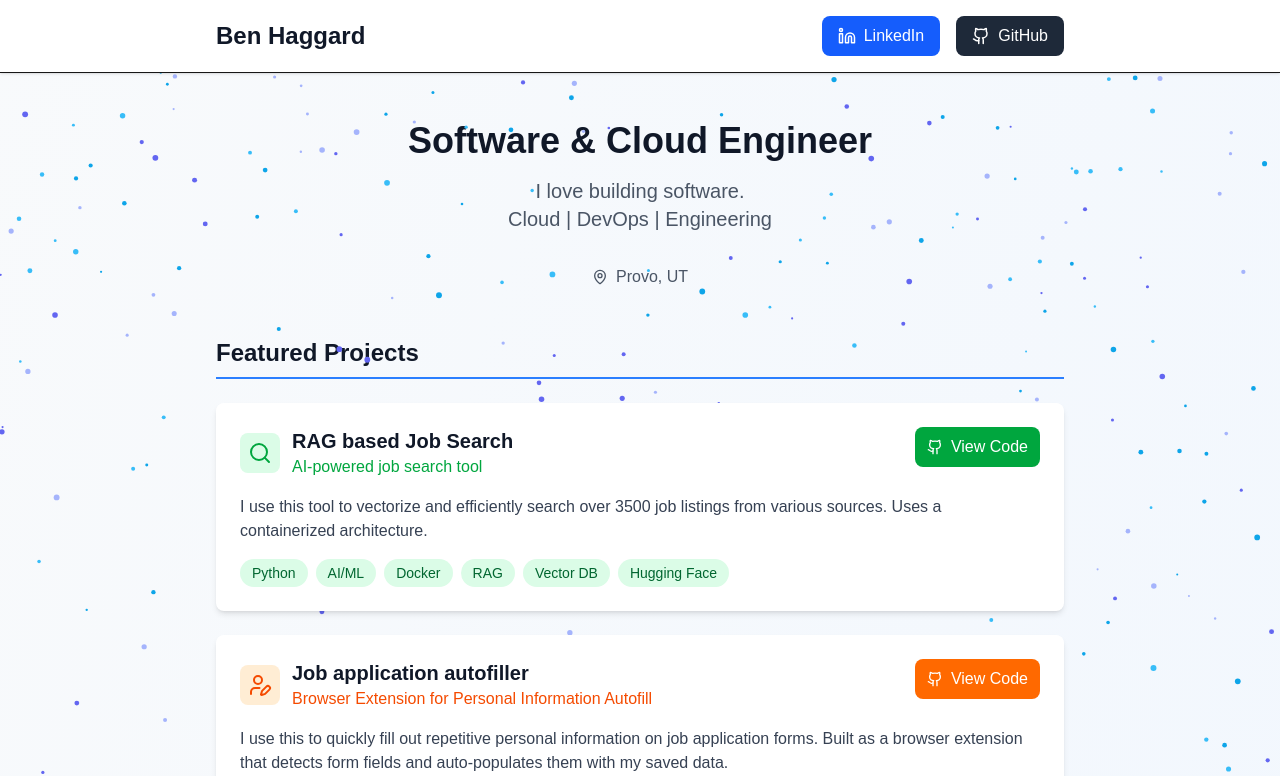
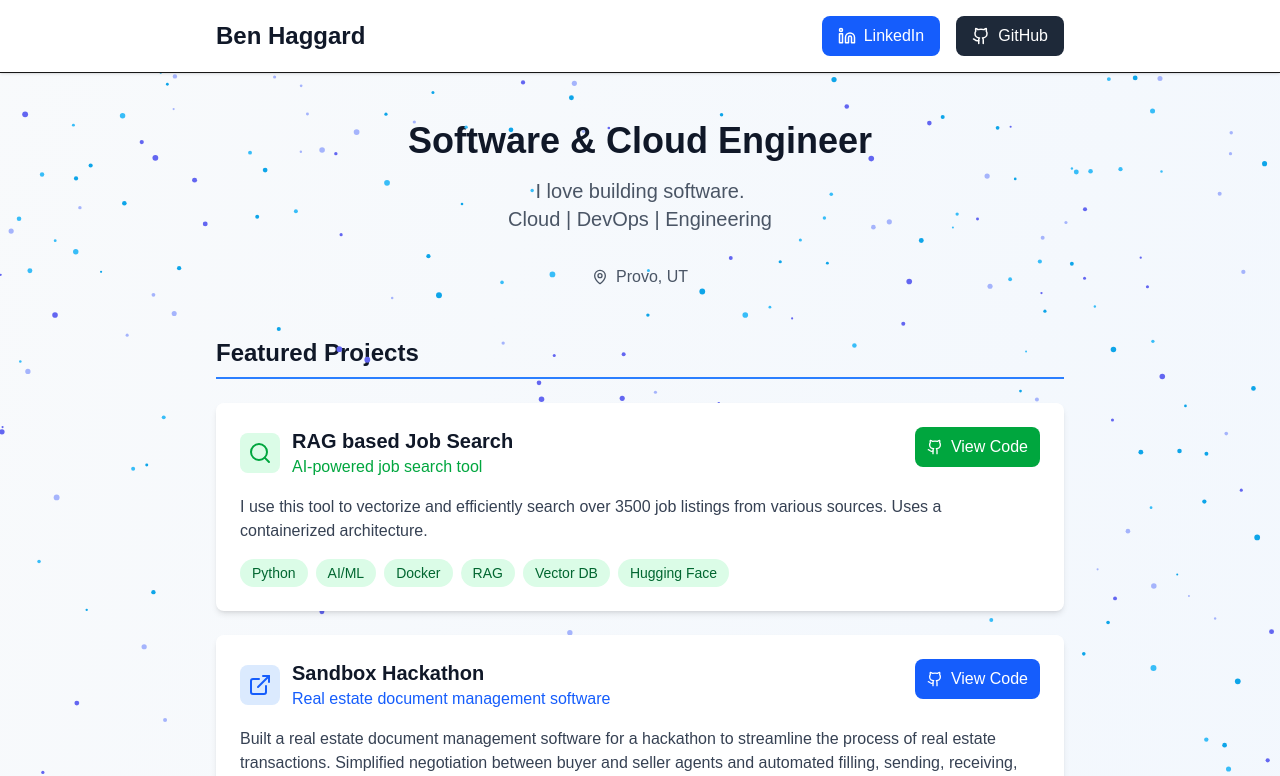
Before and after one commit to benhagg/personal-website, a Next.js app: page / in a window 1280 px wide. Shown: the top 776 px of the page. Built offline with nearby package versions, Linux system fonts and the light colour scheme.

Commit message:
sandbox hackathon

```diff
--- a/src/components/sections/ProjectsSection.tsx
+++ b/src/components/sections/ProjectsSection.tsx
@@ -44,6 +44,33 @@ export default function ProjectsSection() {
             </a>
           }
         />
+                  {/* Sandbox Hackathon - Real Estate Document Management */}
+          <ProjectCard
+            title="Sandbox Hackathon"
+            subtitle="Real estate document management software"
+            description="Built a real estate document management software for a hackathon to streamline the process of real estate transactions. Simplified negotiation between buyer and seller agents and automated filling, sending, receiving, and managing paperwork."
+            icon={<ExternalLink size={24} className="text-blue-600" />}
+            iconBgColor="bg-blue-100"
+            technologies={[
+              "MongoDB",
+              "Docker",
+              "React",
+              "Node.js",
+              "JavaScript",
+            ]}
+            techVariant="blue"
+            actionButton={
+              <a
+                href="https://github.com/tracewilson3/closing-time"
+                target="_blank"
+                rel="noopener noreferrer"
+                className="flex items-center justify-center space-x-2 px-3 py-2 bg-blue-600 text-white rounded-lg hover:bg-blue-700 transition-colors"
+              >
+                <Github size={16} />
+                <span>View Code</span>
+              </a>
+            }
+          />
         {/* Job application browser extension autofill */}
         <ProjectCard
           title="Job application autofiller"
```
